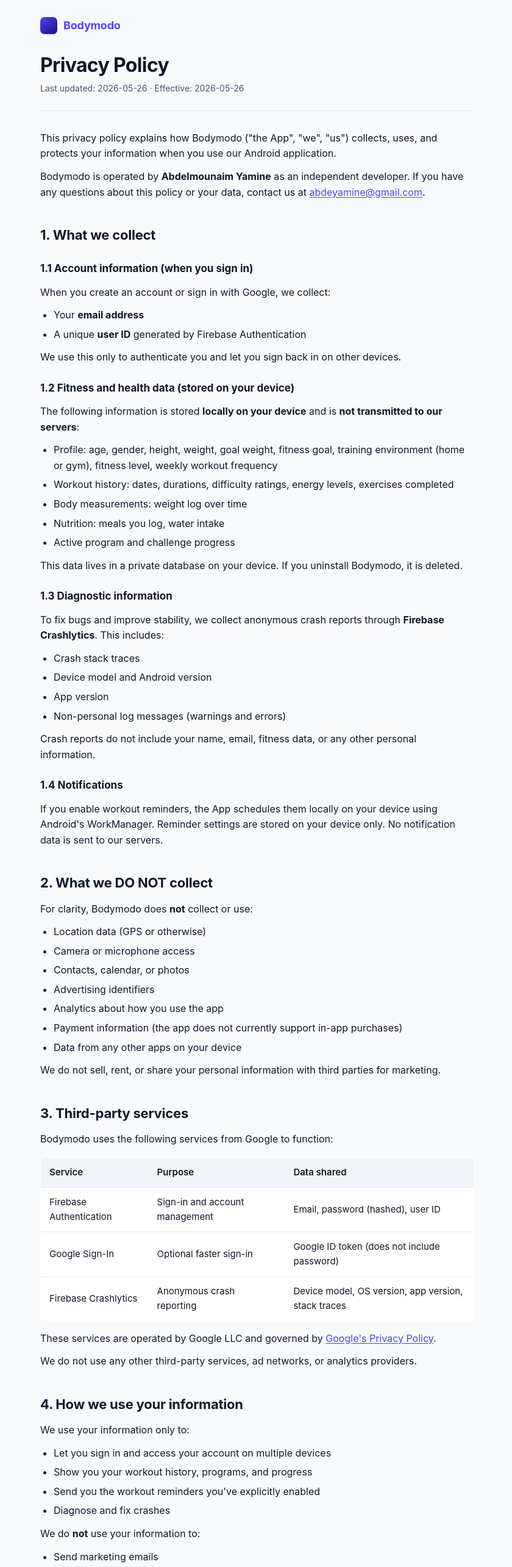
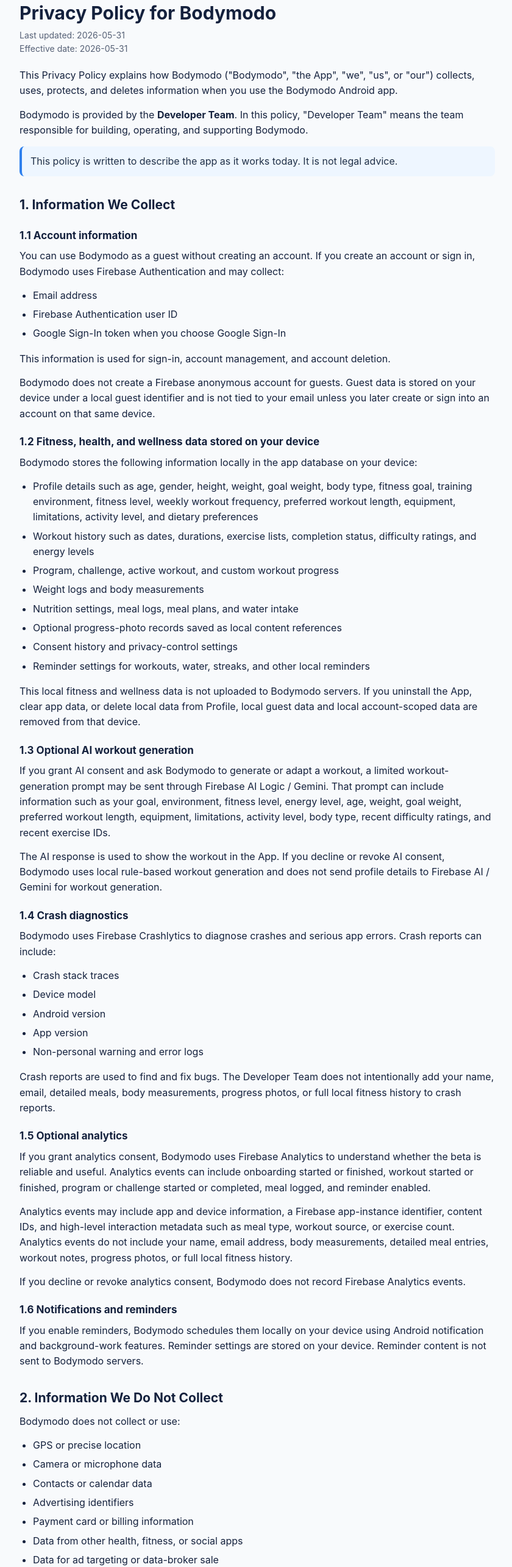
Before and after one commit to abdeyamine/bodymodo-legal, a plain HTML site: page privacy-policy.html in a window 1280 px wide. Shown: the part 20-2589 px from the top of the page at 61% size, without its empty margins (218-1058 px from the left). Drawn offline with Linux system fonts and the light colour scheme.

Commit message:
Update public privacy policy

```diff
--- a/privacy-policy.html
+++ b/privacy-policy.html
@@ -1,267 +1,228 @@
-<!DOCTYPE html>
+<!doctype html>
 <html lang="en">
 <head>
-<meta charset="UTF-8">
-<meta name="viewport" content="width=device-width, initial-scale=1.0">
-<title>Privacy Policy — Bodymodo</title>
-<meta name="description" content="Privacy policy for the Bodymodo Android app. What we collect, what we don't, and how we protect your data.">
+  <meta charset="utf-8">
+  <meta name="viewport" content="width=device-width, initial-scale=1">
+  <title>Privacy Policy for Bodymodo</title>
   <style>
     :root {
-    --indigo: #4F46E5;
-    --indigo-dark: #3730A3;
-    --text: #0F172A;
-    --text-soft: #475569;
-    --border: #E2E8F0;
-    --bg: #F8FAFC;
-    --card: #FFFFFF;
+      color-scheme: light;
+      font-family: -apple-system, BlinkMacSystemFont, "Segoe UI", sans-serif;
+      background: #f8fafc;
+      color: #14213d;
     }
-  * { box-sizing: border-box; }
     body {
       margin: 0;
-    background: var(--bg);
-    font: 16px/1.6 -apple-system, BlinkMacSystemFont, "Segoe UI", Roboto, "Helvetica Neue", Arial, sans-serif;
-    color: var(--text);
+      padding: 24px 20px 40px;
+      line-height: 1.58;
+      font-size: 16px;
     }
-  .container {
-    max-width: 760px;
+    main {
+      max-width: 780px;
       margin: 0 auto;
-    padding: 48px 24px 96px;
-  }
-  header {
-    border-bottom: 1px solid var(--border);
-    padding-bottom: 24px;
-    margin-bottom: 32px;
-  }
-  .brand {
-    display: inline-flex;
-    align-items: center;
-    gap: 10px;
-    font-weight: 700;
-    color: var(--indigo);
-    text-decoration: none;
-    font-size: 18px;
-    letter-spacing: -0.01em;
-  }
-  .brand-dot {
-    width: 28px; height: 28px;
-    background: linear-gradient(135deg, #4A44F0, #1F0E81);
-    border-radius: 7px;
-    display: inline-block;
     }
     h1 {
-    font-size: 32px;
-    line-height: 1.2;
-    margin: 24px 0 8px;
-    letter-spacing: -0.02em;
-  }
-  .meta {
-    color: var(--text-soft);
-    font-size: 14px;
-    margin: 0;
+      margin: 0 0 8px;
+      font-size: 30px;
+      line-height: 1.16;
     }
     h2 {
-    font-size: 22px;
-    margin: 40px 0 12px;
-    letter-spacing: -0.01em;
+      margin: 30px 0 10px;
+      font-size: 21px;
     }
     h3 {
+      margin: 20px 0 8px;
       font-size: 17px;
-    margin: 24px 0 8px;
-    color: var(--text);
     }
-  p, ul, ol { margin: 12px 0; }
-  ul, ol { padding-left: 22px; }
-  li { margin: 6px 0; }
-  a { color: var(--indigo); text-decoration: underline; text-underline-offset: 2px; }
-  a:hover { color: var(--indigo-dark); }
-  hr {
-    border: none;
-    border-top: 1px solid var(--border);
-    margin: 40px 0;
+    p {
+      margin: 0 0 14px;
+    }
+    ul {
+      padding-left: 22px;
+      margin: 0 0 16px;
+    }
+    li {
+      margin: 6px 0;
     }
     table {
       width: 100%;
       border-collapse: collapse;
-    margin: 16px 0;
-    background: var(--card);
-    border: 1px solid var(--border);
-    border-radius: 8px;
-    overflow: hidden;
-    font-size: 15px;
+      margin: 12px 0 18px;
+      font-size: 14px;
     }
     th, td {
+      border: 1px solid #d8e0eb;
+      padding: 10px;
+      vertical-align: top;
       text-align: left;
-    padding: 12px 14px;
-    border-bottom: 1px solid var(--border);
     }
     th {
-    background: #F1F5F9;
-    font-weight: 600;
+      background: #eef4ff;
     }
-  tr:last-child td { border-bottom: none; }
-  strong { color: var(--text); }
-  .callout {
-    background: var(--card);
-    border: 1px solid var(--border);
-    border-left: 3px solid var(--indigo);
-    border-radius: 6px;
-    padding: 16px 20px;
-    margin: 20px 0;
-    font-size: 15px;
-    color: var(--text-soft);
+    .meta {
+      color: #566176;
+      font-size: 14px;
+      margin-bottom: 20px;
     }
-  footer {
-    margin-top: 64px;
-    padding-top: 24px;
-    border-top: 1px solid var(--border);
-    color: var(--text-soft);
-    font-size: 14px;
+    .note {
+      border-left: 4px solid #2f80ed;
+      padding: 12px 14px;
+      background: #eef6ff;
+      color: #203047;
+      border-radius: 8px;
     }
-  @media (max-width: 600px) {
-    .container { padding: 32px 18px 64px; }
-    h1 { font-size: 26px; }
-    h2 { font-size: 19px; }
-    table { font-size: 14px; }
-    th, td { padding: 10px 12px; }
+    a {
+      color: #1b64d8;
     }
   </style>
 </head>
 <body>
-<div class="container">
-  <header>
-    <a href="#" class="brand"><span class="brand-dot"></span>Bodymodo</a>
-    <h1>Privacy Policy</h1>
-    <p class="meta">Last updated: 2026-05-26 &middot; Effective: 2026-05-26</p>
-  </header>
+<main>
+  <h1>Privacy Policy for Bodymodo</h1>
+  <p class="meta">Last updated: 2026-05-31<br>Effective date: 2026-05-31</p>
 
-  <p>This privacy policy explains how Bodymodo ("the App", "we", "us") collects, uses, and protects your information when you use our Android application.</p>
+  <p>This Privacy Policy explains how Bodymodo (&quot;Bodymodo&quot;, &quot;the App&quot;, &quot;we&quot;, &quot;us&quot;, or &quot;our&quot;) collects, uses, protects, and deletes information when you use the Bodymodo Android app.</p>
+  <p>Bodymodo is provided by the <strong>Developer Team</strong>. In this policy, &quot;Developer Team&quot; means the team responsible for building, operating, and supporting Bodymodo.</p>
+  <p class="note">This policy is written to describe the app as it works today. It is not legal advice.</p>
 
-  <p>Bodymodo is operated by <strong>Abdelmounaim Yamine</strong> as an independent developer. If you have any questions about this policy or your data, contact us at <a href="mailto:abdeyamine@gmail.com">abdeyamine@gmail.com</a>.</p>
+  <h2>1. Information We Collect</h2>
 
-  <h2>1. What we collect</h2>
+  <h3>1.1 Account information</h3>
+  <p>You can use Bodymodo as a guest without creating an account. If you create an account or sign in, Bodymodo uses Firebase Authentication and may collect:</p>
+  <ul>
+    <li>Email address</li>
+    <li>Firebase Authentication user ID</li>
+    <li>Google Sign-In token when you choose Google Sign-In</li>
+  </ul>
+  <p>This information is used for sign-in, account management, and account deletion.</p>
+  <p>Bodymodo does not create a Firebase anonymous account for guests. Guest data is stored on your device under a local guest identifier and is not tied to your email unless you later create or sign into an account on that same device.</p>
 
-  <h3>1.1 Account information (when you sign in)</h3>
-  <p>When you create an account or sign in with Google, we collect:</p>
+  <h3>1.2 Fitness, health, and wellness data stored on your device</h3>
+  <p>Bodymodo stores the following information locally in the app database on your device:</p>
   <ul>
-    <li>Your <strong>email address</strong></li>
-    <li>A unique <strong>user ID</strong> generated by Firebase Authentication</li>
+    <li>Profile details such as age, gender, height, weight, goal weight, body type, fitness goal, training environment, fitness level, weekly workout frequency, preferred workout length, equipment, limitations, activity level, and dietary preferences</li>
+    <li>Workout history such as dates, durations, exercise lists, completion status, difficulty ratings, and energy levels</li>
+    <li>Program, challenge, active workout, and custom workout progress</li>
+    <li>Weight logs and body measurements</li>
+    <li>Nutrition settings, meal logs, meal plans, and water intake</li>
+    <li>Optional progress-photo records saved as local content references</li>
+    <li>Consent history and privacy-control settings</li>
+    <li>Reminder settings for workouts, water, streaks, and other local reminders</li>
   </ul>
-  <p>We use this only to authenticate you and let you sign back in on other devices.</p>
+  <p>This local fitness and wellness data is not uploaded to Bodymodo servers. If you uninstall the App, clear app data, or delete local data from Profile, local guest data and local account-scoped data are removed from that device.</p>
 
-  <h3>1.2 Fitness and health data (stored on your device)</h3>
-  <p>The following information is stored <strong>locally on your device</strong> and is <strong>not transmitted to our servers</strong>:</p>
-  <ul>
-    <li>Profile: age, gender, height, weight, goal weight, fitness goal, training environment (home or gym), fitness level, weekly workout frequency</li>
-    <li>Workout history: dates, durations, difficulty ratings, energy levels, exercises completed</li>
-    <li>Body measurements: weight log over time</li>
-    <li>Nutrition: meals you log, water intake</li>
-    <li>Active program and challenge progress</li>
-  </ul>
-  <p>This data lives in a private database on your device. If you uninstall Bodymodo, it is deleted.</p>
+  <h3>1.3 Optional AI workout generation</h3>
+  <p>If you grant AI consent and ask Bodymodo to generate or adapt a workout, a limited workout-generation prompt may be sent through Firebase AI Logic / Gemini. That prompt can include information such as your goal, environment, fitness level, energy level, age, weight, goal weight, preferred workout length, equipment, limitations, activity level, body type, recent difficulty ratings, and recent exercise IDs.</p>
+  <p>The AI response is used to show the workout in the App. If you decline or revoke AI consent, Bodymodo uses local rule-based workout generation and does not send profile details to Firebase AI / Gemini for workout generation.</p>
 
-  <h3>1.3 Diagnostic information</h3>
-  <p>To fix bugs and improve stability, we collect anonymous crash reports through <strong>Firebase Crashlytics</strong>. This includes:</p>
+  <h3>1.4 Crash diagnostics</h3>
+  <p>Bodymodo uses Firebase Crashlytics to diagnose crashes and serious app errors. Crash reports can include:</p>
   <ul>
     <li>Crash stack traces</li>
-    <li>Device model and Android version</li>
+    <li>Device model</li>
+    <li>Android version</li>
     <li>App version</li>
-    <li>Non-personal log messages (warnings and errors)</li>
+    <li>Non-personal warning and error logs</li>
   </ul>
-  <p>Crash reports do not include your name, email, fitness data, or any other personal information.</p>
+  <p>Crash reports are used to find and fix bugs. The Developer Team does not intentionally add your name, email, detailed meals, body measurements, progress photos, or full local fitness history to crash reports.</p>
 
-  <h3>1.4 Notifications</h3>
-  <p>If you enable workout reminders, the App schedules them locally on your device using Android's WorkManager. Reminder settings are stored on your device only. No notification data is sent to our servers.</p>
+  <h3>1.5 Optional analytics</h3>
+  <p>If you grant analytics consent, Bodymodo uses Firebase Analytics to understand whether the beta is reliable and useful. Analytics events can include onboarding started or finished, workout started or finished, program or challenge started or completed, meal logged, and reminder enabled.</p>
+  <p>Analytics events may include app and device information, a Firebase app-instance identifier, content IDs, and high-level interaction metadata such as meal type, workout source, or exercise count. Analytics events do not include your name, email address, body measurements, detailed meal entries, workout notes, progress photos, or full local fitness history.</p>
+  <p>If you decline or revoke analytics consent, Bodymodo does not record Firebase Analytics events.</p>
 
-  <h2>2. What we DO NOT collect</h2>
-  <p>For clarity, Bodymodo does <strong>not</strong> collect or use:</p>
+  <h3>1.6 Notifications and reminders</h3>
+  <p>If you enable reminders, Bodymodo schedules them locally on your device using Android notification and background-work features. Reminder settings are stored on your device. Reminder content is not sent to Bodymodo servers.</p>
+
+  <h2>2. Information We Do Not Collect</h2>
+  <p>Bodymodo does not collect or use:</p>
   <ul>
-    <li>Location data (GPS or otherwise)</li>
-    <li>Camera or microphone access</li>
-    <li>Contacts, calendar, or photos</li>
+    <li>GPS or precise location</li>
+    <li>Camera or microphone data</li>
+    <li>Contacts or calendar data</li>
     <li>Advertising identifiers</li>
-    <li>Analytics about how you use the app</li>
-    <li>Payment information (the app does not currently support in-app purchases)</li>
-    <li>Data from any other apps on your device</li>
+    <li>Payment card or billing information</li>
+    <li>Data from other health, fitness, or social apps</li>
+    <li>Data for ad targeting or data-broker sale</li>
   </ul>
-  <p>We do not sell, rent, or share your personal information with third parties for marketing.</p>
+  <p>Bodymodo does not currently show ads, sell personal information, or rent personal information.</p>
 
-  <h2>3. Third-party services</h2>
-  <p>Bodymodo uses the following services from Google to function:</p>
+  <h2>3. How We Use Information</h2>
+  <p>Bodymodo uses information only to:</p>
+  <ul>
+    <li>Let you use the App as a guest</li>
+    <li>Let you create, sign into, manage, and delete an account</li>
+    <li>Save and display your profile, workouts, programs, meals, water, measurements, progress, and reminders</li>
+    <li>Generate personalized workouts locally, or through Firebase AI / Gemini when you grant AI consent</li>
+    <li>Export or delete your local Bodymodo data when you choose those actions</li>
+    <li>Diagnose and fix crashes and serious errors</li>
+    <li>Understand aggregate beta usage when analytics consent is granted</li>
+    <li>Comply with legal, safety, security, and platform obligations</li>
+  </ul>
+  <p>Bodymodo does not use your information to send marketing emails, build advertising profiles, train Bodymodo-owned AI models, or sell data to data brokers.</p>
+
+  <h2>4. Third-Party Services</h2>
+  <p>Bodymodo uses the following Google services:</p>
   <table>
     <thead>
-      <tr><th>Service</th><th>Purpose</th><th>Data shared</th></tr>
+      <tr>
+        <th>Service</th>
+        <th>Purpose</th>
+        <th>Information involved</th>
+      </tr>
     </thead>
     <tbody>
-      <tr><td>Firebase Authentication</td><td>Sign-in and account management</td><td>Email, password (hashed), user ID</td></tr>
-      <tr><td>Google Sign-In</td><td>Optional faster sign-in</td><td>Google ID token (does not include password)</td></tr>
-      <tr><td>Firebase Crashlytics</td><td>Anonymous crash reporting</td><td>Device model, OS version, app version, stack traces</td></tr>
+      <tr><td>Firebase Authentication</td><td>Sign-in and account management</td><td>Email address, password handled by Firebase, Firebase user ID</td></tr>
+      <tr><td>Google Sign-In</td><td>Optional faster sign-in</td><td>Google identity token for sign-in</td></tr>
+      <tr><td>Firebase Crashlytics</td><td>Crash diagnostics</td><td>Crash traces, device model, OS version, app version, diagnostic logs</td></tr>
+      <tr><td>Firebase Analytics</td><td>Optional analytics</td><td>App interactions, app/device information, Firebase app-instance identifier</td></tr>
+      <tr><td>Firebase AI Logic / Gemini</td><td>Optional AI workout generation</td><td>Limited workout prompt and generated response</td></tr>
     </tbody>
   </table>
-  <p>These services are operated by Google LLC and governed by <a href="https://policies.google.com/privacy" target="_blank" rel="noopener">Google's Privacy Policy</a>.</p>
-  <p>We do not use any other third-party services, ad networks, or analytics providers.</p>
+  <p>These services are provided by Google LLC and are governed by Google's applicable terms and policies, including <a href="https://policies.google.com/privacy" target="_blank" rel="noopener">Google's Privacy Policy</a>. Firebase services may process information on Google infrastructure outside your country or region.</p>
+  <p>Bodymodo does not use third-party ad networks.</p>
 
-  <h2>4. How we use your information</h2>
-  <p>We use your information only to:</p>
+  <h2>5. Sharing and Disclosure</h2>
+  <p>Bodymodo does not sell your personal information.</p>
+  <p>Information may be processed by Google services listed above only for the purposes described in this policy. The Developer Team may also disclose information if required by law, to protect rights and safety, to investigate abuse, or as part of a merger, acquisition, reorganization, or transfer of the App, where allowed by applicable law.</p>
+
+  <h2>6. Retention and Deletion</h2>
   <ul>
-    <li>Let you sign in and access your account on multiple devices</li>
-    <li>Show you your workout history, programs, and progress</li>
-    <li>Send you the workout reminders you've explicitly enabled</li>
-    <li>Diagnose and fix crashes</li>
-  </ul>
-  <p>We do <strong>not</strong> use your information to:</p>
-  <ul>
-    <li>Send marketing emails</li>
-    <li>Build advertising profiles</li>
-    <li>Train AI models</li>
-    <li>Share with data brokers</li>
+    <li><strong>Guest and local fitness data:</strong> Stored on your device until you delete it, clear app data, or uninstall Bodymodo.</li>
+    <li><strong>Account email and Firebase user ID:</strong> Stored while your account exists and deleted when your account is deleted, subject to Firebase and legal retention rules.</li>
+    <li><strong>AI workout-generation requests:</strong> Processed by Firebase AI Logic / Gemini according to Google's applicable terms and retention controls.</li>
+    <li><strong>Crash reports:</strong> Retained according to Firebase Crashlytics settings.</li>
+    <li><strong>Analytics events:</strong> Collected only after analytics consent and retained according to Firebase / Google Analytics settings.</li>
+    <li><strong>Feedback messages:</strong> If you send feedback, your email app may include device, app, and session details in the message body. Feedback is used for support and beta improvement.</li>
   </ul>
 
-  <h2>5. How long we keep your data</h2>
+  <h2>7. Your Choices and Rights</h2>
+  <p>You can:</p>
   <ul>
-    <li><strong>Account email and user ID:</strong> retained as long as your account exists. Deleted when you delete your account.</li>
-    <li><strong>Fitness and health data on your device:</strong> retained until you delete the app or clear its data.</li>
-    <li><strong>Crash reports:</strong> retained by Firebase Crashlytics for up to 90 days, then automatically deleted.</li>
+    <li>Use Bodymodo as a guest without an account</li>
+    <li>Review or change AI and analytics consent in <strong>Profile &gt; Privacy controls</strong></li>
+    <li>Export readable, JSON, or CSV copies of local Bodymodo data from Profile</li>
+    <li>Delete local profile, workout, meal, measurement, reminder, and progress data from Profile</li>
+    <li>Delete an account from Profile when signed in</li>
+    <li>Submit privacy, support, or account-deletion requests through the in-app feedback/contact flow or through the Bodymodo contact channel listed on the app store listing</li>
   </ul>
+  <p>Users in some regions may have additional privacy rights, including rights to access, correct, delete, restrict, object to, or export certain personal information. For example, EEA and UK users may have GDPR rights, and California residents may have CCPA/CPRA rights. The Developer Team will respond to valid privacy requests within 30 days unless a different period is required or allowed by applicable law.</p>
 
-  <h2>6. Your rights</h2>
-  <p>You can at any time:</p>
-  <ul>
-    <li><strong>Access your data:</strong> all your fitness data is visible inside the app.</li>
-    <li><strong>Delete your data:</strong> uninstalling the app deletes all locally stored fitness data. To delete your account (email and user ID), contact us at <a href="mailto:abdeyamine@gmail.com">abdeyamine@gmail.com</a>.</li>
-    <li><strong>Export your data:</strong> request a copy by emailing <a href="mailto:abdeyamine@gmail.com">abdeyamine@gmail.com</a>.</li>
-    <li><strong>Opt out of crash reporting:</strong> unfortunately Crashlytics is enabled by default and cannot be disabled in the app yet. You can opt out by uninstalling the app. We plan to add an in-app toggle in a future version.</li>
-  </ul>
-  <div class="callout">
-    If you are in the European Economic Area (EEA), you have additional rights under the <strong>GDPR</strong>, including the right to data portability and the right to lodge a complaint with your local data protection authority.<br><br>
-    If you are a California resident, you have rights under the <strong>CCPA</strong>, including the right to know what personal information we have, request deletion, and not be discriminated against for exercising these rights.
-  </div>
+  <h2>8. Children's Privacy</h2>
+  <p>Bodymodo is not intended for children under 13 years old. The Developer Team does not knowingly collect personal information from children under 13. If you believe a child has provided personal information through Bodymodo, contact the Developer Team and the information will be deleted where required.</p>
 
-  <h2>7. Children's privacy</h2>
-  <p>Bodymodo is not intended for users under <strong>13 years of age</strong>. We do not knowingly collect personal information from children under 13. If you believe a child has provided us with personal information, contact us and we will delete it.</p>
+  <h2>9. Security</h2>
+  <p>The Developer Team uses reasonable technical and organizational measures to protect information. Firebase services use protections such as encrypted transmission, and local Bodymodo data is protected by Android app sandboxing.</p>
+  <p>No app, network, or storage system is completely secure. If the Developer Team becomes aware of a data breach affecting your information, users will be notified as required by applicable law.</p>
 
-  <h2>8. Data security</h2>
-  <p>We rely on Google Firebase for authentication and crash reporting, which uses industry-standard encryption (TLS in transit, encryption at rest). Your fitness data stored on your device is protected by Android's app sandbox — no other app can access it.</p>
-  <p>No system is 100% secure. If we become aware of a data breach affecting your information, we will notify you as required by applicable law.</p>
+  <h2>10. International Transfers</h2>
+  <p>Google services used by Bodymodo may process information on servers in the United States or other countries. Data-protection laws in those countries may differ from the laws where you live. The Developer Team relies on Google Firebase controls and applicable safeguards for those transfers.</p>
 
-  <h2>9. International data transfers</h2>
-  <p>Firebase services are operated by Google LLC, headquartered in the United States. If you access Bodymodo from outside the US, your account information may be transferred to and processed in the US. Google maintains appropriate safeguards for international transfers.</p>
+  <h2>11. Changes to This Policy</h2>
+  <p>The Developer Team may update this Privacy Policy from time to time. When the policy changes, the &quot;Last updated&quot; date will be changed. If changes are material, Bodymodo may ask you to review and accept the updated legal documents before continuing to use affected features.</p>
 
-  <h2>10. Changes to this policy</h2>
-  <p>We may update this privacy policy from time to time. When we do, we will:</p>
-  <ul>
-    <li>Update the "Last updated" date at the top</li>
-    <li>Notify you inside the app if changes are material (e.g., new categories of data collected)</li>
-  </ul>
-  <p>Continued use of the App after changes means you accept the updated policy.</p>
-
-  <h2>11. Contact</h2>
-  <p>Questions, requests, or concerns about this policy or your data:</p>
-  <p><strong>Email:</strong> <a href="mailto:abdeyamine@gmail.com">abdeyamine@gmail.com</a></p>
-  <p>We respond to privacy requests within 30 days.</p>
-
-  <footer>
-    This privacy policy is provided in good faith and reflects how Bodymodo handles user data as of the effective date above. It is not legal advice. If you have specific legal questions about your rights, consult a qualified attorney in your jurisdiction.
-  </footer>
-</div>
+  <h2>12. Contact</h2>
+  <p>For privacy questions, support requests, or account-deletion requests, contact the <strong>Developer Team</strong> through the in-app feedback/contact flow or the Bodymodo contact channel listed on the app store listing.</p>
+</main>
 </body>
 </html>
```
Lines whose indentation alone changed are shown as unchanged.
